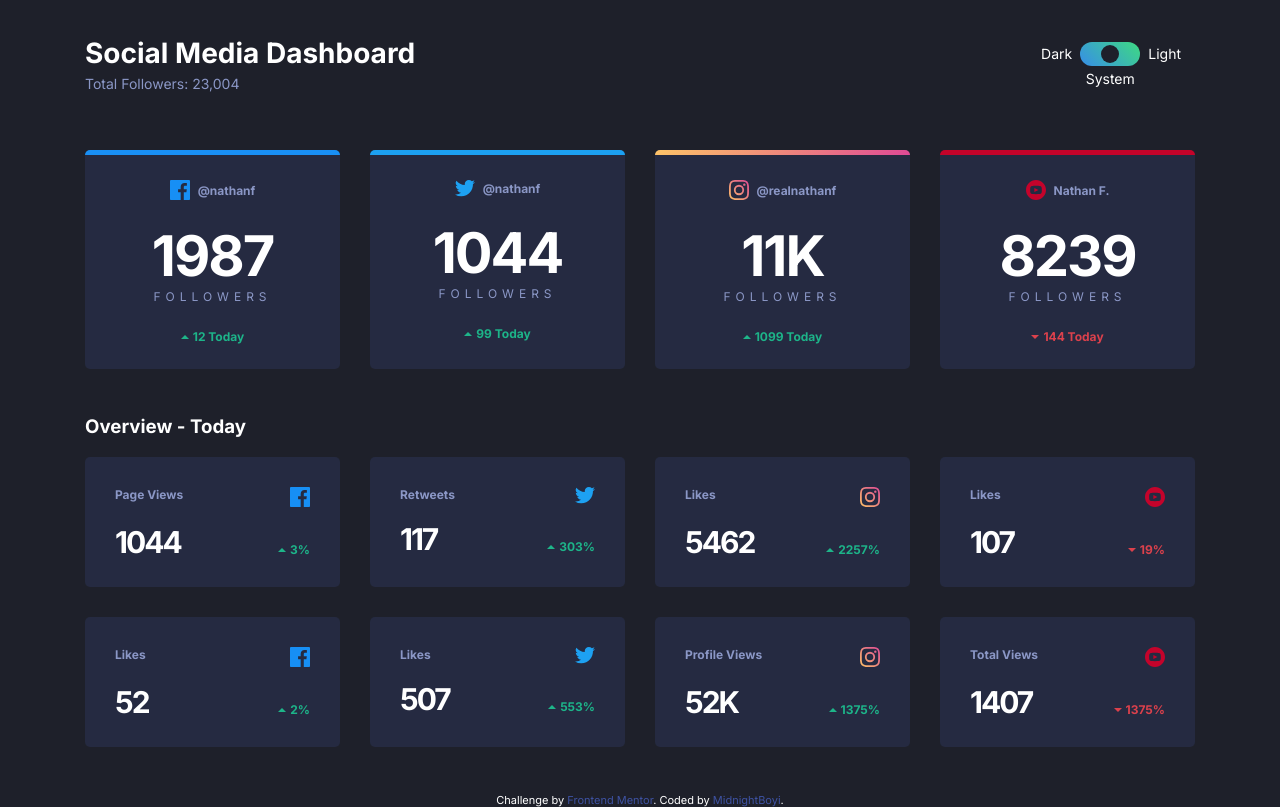
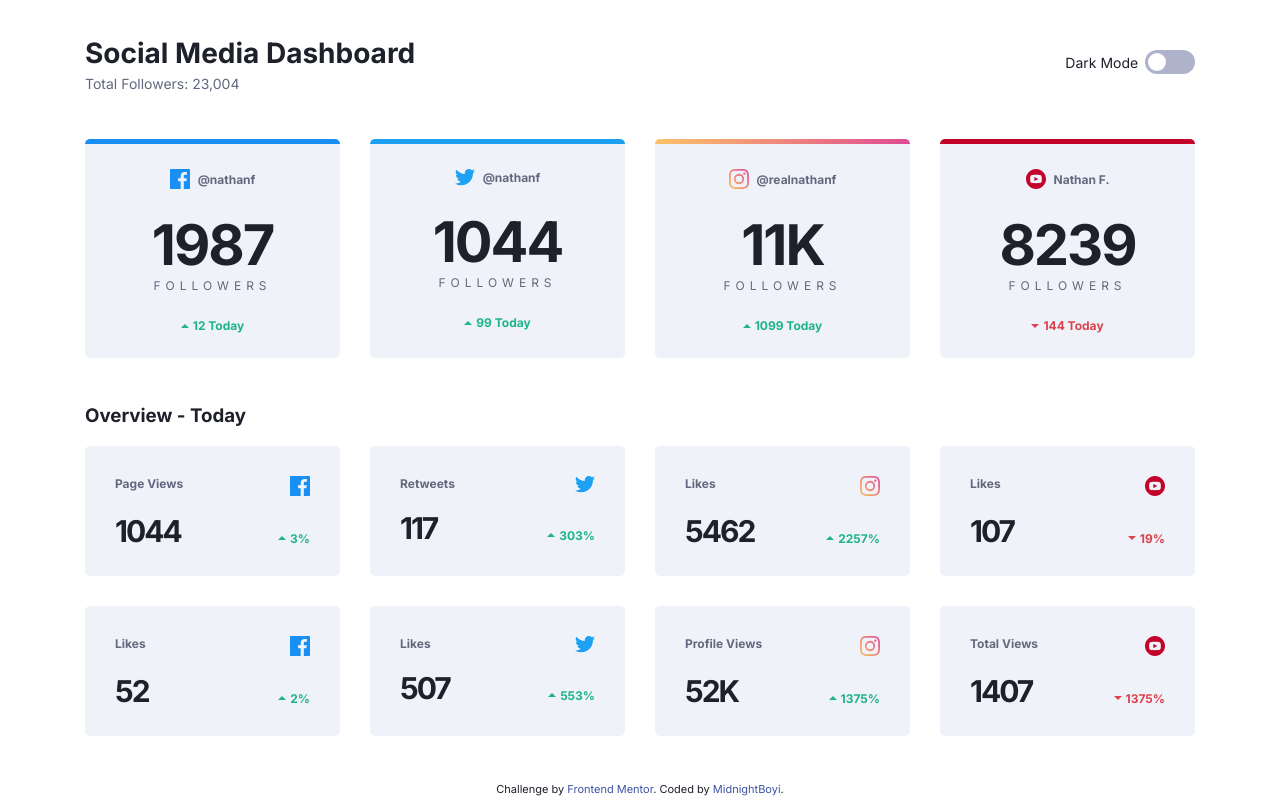
Before and after one commit to FobosGuy/fem-dklt-toggle, a website: page index.html in a window 1280 px wide. Drawn offline with Linux system fonts and the light colour scheme; files that its build step writes are made by us from their sources.

Commit message:
Main part completed
Everything represented in video is done

```diff
--- a/app/js/script.js
+++ b/app/js/script.js
@@ -1 +1,22 @@
 console.log('Hello!')
+
+const elBody = document.querySelector('body')
+const toggle = document.querySelector('#dark')
+
+console.log(elBody)
+
+if (window.matchMedia && window.matchMedia('(prefers-color-scheme: dark)').matches || localStorage.getItem('theme') == 'dark') {
+  elBody.classList.add('dark')
+  toggle.checked = true
+}
+
+toggle.addEventListener('pointerdown', e => {
+  if (!toggle.checked) {
+    elBody.classList.add('dark')
+    console.log('toggled')
+    localStorage.setItem('theme', 'dark')
+  } else {
+    elBody.classList.remove('dark')
+    localStorage.setItem('theme', 'light')
+  }
+})
--- a/app/scss/components/card.scss
+++ b/app/scss/components/card.scss
@@ -18,17 +18,14 @@
   border-radius: rem(5);
   padding: rem(25);
   text-align: center;
-  background-color: var(--dark-card);
-  color: var(--dark-text1);
+  background-color: var(--card);
+  color: var(--text1);
   transition: all 300ms;
 
   &:hover {
     cursor: pointer;
-    transform: scale(1.05);
-    background-color: lighten(
-      hsl(228, 28%, 10%),
-      20%
-    );
+    transform: scale(1.01);
+    background-color: var(--card-hover);
   }
 
   &--facebook {
@@ -85,7 +82,7 @@
     font-weight: 700;
     letter-spacing: rem(-2);
     line-height: 1;
-    color: var(--light-bg);
+    color: var(--alt-bg);
 
     &--big {
       font-size: rem(56);
@@ -101,7 +98,7 @@
     font-weight: 400;
     text-transform: uppercase;
     letter-spacing: rem(5);
-    color: var(--dark-text1);
+    color: var(--text1);
   }
 
   &__change {
--- a/app/scss/components/header.scss
+++ b/app/scss/components/header.scss
@@ -20,7 +20,7 @@
   &__subtitle {
     font-size: rem(14);
     font-weight: 400;
-    color: var(--dark-text1)
+    color: var(--text1)
   }
 
 }
--- a/app/scss/components/toggle.scss
+++ b/app/scss/components/toggle.scss
@@ -1,35 +1,25 @@
 @use '../util' as *;
 
 .toggle {
-  display: grid;
-  grid-template-columns: 1fr rem(60) 1fr;
-  grid-template-rows: repeat(2, 1fr);
-  gap: rem(4.8) rem(8);
+  display: flex;
+  align-items: center;
   border: none;
+  margin: 0;
+  padding-inline: 0;
 
-  label {
+  &__grid-wrapper {
+    display: grid;
+    grid-template-columns: 1fr rem(50);
+    align-items: center;
+    gap: rem(4.8);
+  }
+
+  legend {
     font-size: rem(14);
-
-    &[for="dark"] {
-      grid-column: 1 / 2;
-      grid-row: 1 / 2;
-      justify-self: end;
-      align-self: center;
-    }
-    &[for="system"] {
-      grid-column: 1 / 4;
-      grid-row: 2 / 3;
-      justify-self: center;
-      align-self: start;
-    }
-    &[for="light"] {
-      grid-column: 3 / 4;
-      grid-row: 1 / 2;
-      align-self: center;
-    }
   }
 
   &__wrapper {
+    overflow: hidden;
     position: relative;
     grid-column: 2 / 3;
     grid-row: 1 / 2;
@@ -39,12 +29,20 @@
   input[type="radio"] {
     opacity: 0;
     margin: 0 rem(-2);
-    width: rem(20);
+    width: rem(24);
     height: rem(24);
 
     &:focus ~ .toggle__button {
       border: rem(2) solid white;
     }
+  }
+
+  input[type="checkbox"] {
+    margin: 0;
+    width: 100%;
+    height: 100%;
+    transform: scaleX(2);
+    appearance: none;
   }
 
   &__background {
@@ -56,11 +54,7 @@
     width: 100%;
     border-radius: rem(12);
     overflow: hidden;
-    background: linear-gradient(
-      225deg,
-      var(--toggle-bg-end) 0%,
-      var(--toggle-bg-start) 98.02%
-    );
+    background: var(--toggle);
   }
 
   &__button {
@@ -71,16 +65,11 @@
     width: rem(18);
     height: rem(18);
     border-radius: 50%;
-    background-color: var(--dark-bg);
+    background-color: var(--background);
     transition: all 300ms ease;
-    #light:checked ~ & {
+    #dark:checked ~ & {
       right: 3px;
       left: auto;
     }
-    #system:checked ~ & {
-      left: 50%;
-      right: auto;
-      transform: translate(-50%);
-    }
   }
 }
--- a/app/scss/globals/_index.scss
+++ b/app/scss/globals/_index.scss
@@ -3,3 +3,4 @@
 @forward 'boilerplate';
 @forward 'typography';
 @forward 'layout';
+@forward 'theme-settings';
--- a/app/scss/globals/boilerplate.scss
+++ b/app/scss/globals/boilerplate.scss
@@ -11,6 +11,6 @@ body {
   margin: 0;
   padding: 0;
   font-family: var(--font-inter);
-  background-color: var(--dark-bg);
-  color: var(--dark-text2);
+  background-color: var(--background);
+  color: var(--text2);
 }
--- a/app/scss/globals/colors.scss
+++ b/app/scss/globals/colors.scss
@@ -9,17 +9,19 @@
   --youtube: hsl(348, 97%, 39%);
   --toggle-bg-start: hsl(210, 78%, 56%);
   --toggle-bg-end: hsl(146, 68%, 55%);
-  --toggle: hsl(230, 22%, 74%);
+  --toggle-light: hsl(230, 22%, 74%);
 
   --dark-bg: hsl(230, 17%, 14%);
   --dark-top-bg: hsl(232, 19%, 15%);
   --dark-card: hsl(228, 28%, 20%);
+  --dark-card-hover: hsl(228, 25%, 27%);
   --dark-text1: hsl(228, 34%, 66%);
   --dark-text2: hsl(0, 0%, 100%);
 
   --light-bg: hsl(0, 0%, 100%);
   --light-top-bg: hsl(225, 100%, 98%);
   --light-card: hsl(227, 47%, 96%);
+  --light-card-hover: hsl(228, 33%, 91%);
   --light-text1: hsl(228, 12%, 44%);
   --light-text2: hsl(230, 17%, 14%);
 }
--- /dev/null
+++ b/app/scss/globals/theme-settings.scss
@@ -0,0 +1,38 @@
+@mixin prefdark() {
+  --background: var(--dark-bg);
+  --alt-bg: var(--light-bg);
+  --top-bg: var(--dark-top-bg);
+  --card: var(--dark-card);
+  --card-hover: var(--dark-card-hover);
+  --text1: var(--dark-text1);
+  --text2: var(--dark-text2);
+  --toggle: linear-gradient(
+    225deg,
+    var(--toggle-bg-end) 0%,
+    var(--toggle-bg-start) 98.02%
+  );
+}
+
+@mixin preflight() {
+  --background: var(--light-bg);
+  --alt-bg: var(--dark-bg);
+  --top-bg: var(--light-top-bg);
+  --card: var(--light-card);
+  --card-hover: var(--light-card-hover);
+  --text1: var(--light-text1);
+  --text2: var(--light-text2);
+  --toggle: var(--toggle-light);
+
+}
+
+:root {
+  @include prefdark();
+
+  @media (prefers-color-scheme: light) {
+    @include preflight();
+  }
+
+  body.dark {
+    @include prefdark();
+  }
+}
--- a/index.html
+++ b/index.html
@@ -23,7 +23,7 @@
     />
 
     <link rel="stylesheet" href="/dist/style.css" />
-    <script src="/dist/script.js"></script>
+    <!-- <script src="/dist/script.js"></script> -->
     <!-- Feel free to remove these styles or customise in your own stylesheet 👍 -->
     <style>
       .attribution {
@@ -43,20 +43,18 @@
       </div>
 
       <fieldset
-        class="hedaer__toggle toggle"
+        class="header__toggle toggle"
         aria-label="theme toggle"
         role="radiogroup"
       >
-      <div class="toggle__wrapper">
-        <input type="radio" name="theme" id="dark" />
-        <input type="radio" name="theme" id="system" checked />
-        <input type="radio" name="theme" id="light" />
-        <span aria-hidden="true" class="toggle__background"></span>
-        <span aria-hidden="true" class="toggle__button"></span>
-      </div>
-      <label for="dark">Dark</label>
-      <label for="system">System</label>
-      <label for="light">Light</label>
+        <div class="toggle__grid-wrapper">
+          <legend>Dark Mode</legend>
+          <div class="toggle__wrapper">
+            <input type="checkbox" name="theme" id="dark">
+            <span aria-hidden="true" class="toggle__background"></span>
+            <span aria-hidden="true" class="toggle__button"></span>
+          </div>
+        </div>
       </fieldset>
     </header>
     <main>
@@ -303,5 +301,7 @@
         >Frontend Mentor</a
       >. Coded by <a href="#">MidnightBoyi</a>.
     </div>
+
+    <script src="/dist/script.js"></script>
   </body>
 </html>
```
Also changed, not shown: dist/script.js, dist/style.css, 2 other files.
